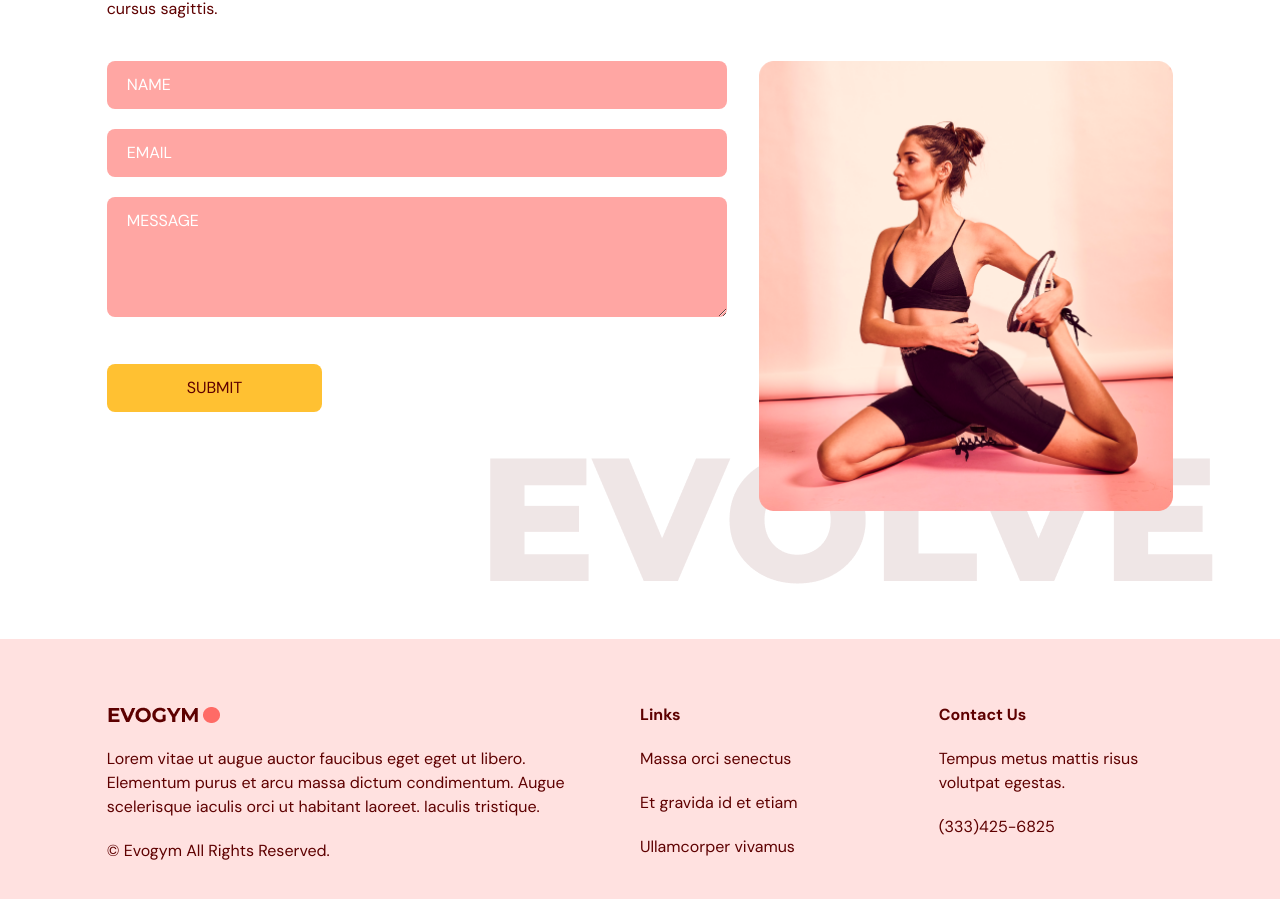
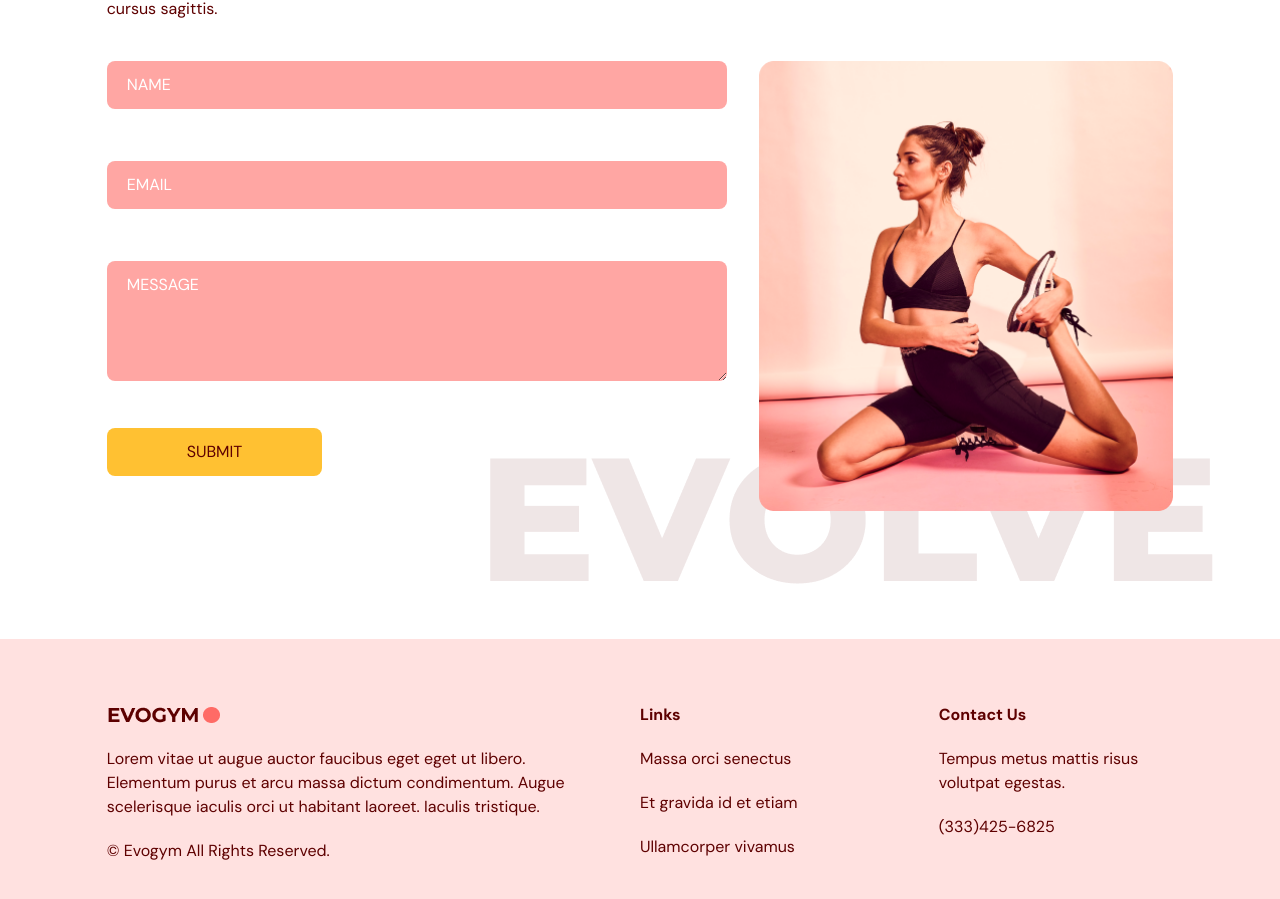
Before and after one commit to schuylermk/gym-typescript, a React (Vite) app: page / in a window 1280 px wide. Shown: the part 3193-4092 px from the top of the page. Built offline with nearby package versions, Linux system fonts and the light colour scheme; the HTML template or start-up script is replaced by a standard one.

Commit message:
Change form input and text styling a bit, add color to tw cfg

```diff
--- a/src/scenes/contactUs/index.tsx
+++ b/src/scenes/contactUs/index.tsx
@@ -82,7 +82,7 @@ const ContactUs = ({ setSelectedPage }: Props) => {
                 })}
               />
               {errors.name && (
-                <p className="mt-1 text-primary-500">
+                <p className="-mt-2 text-primary-700">
                   {errors.name.type === "required" && "This field is required."}
                   {errors.name.type === "maxLength" &&
                     "Max length is 100 char."}
@@ -90,16 +90,16 @@ const ContactUs = ({ setSelectedPage }: Props) => {
               )}
 
               <input
-                className={inputStyles}
+                className={`${inputStyles} mt-8`}
                 type="text"
                 placeholder="EMAIL"
                 {...register("email", {
                   required: true,
                   pattern: /^[A-Z0-9._%+-]+@[A-Z0-9.-]+\.[A-Z]{2,}$/i,
                 })}
-              />
+                />
               {errors.email && (
-                <p className="mt-1 text-primary-500">
+                <p className="-mt-2 text-primary-700">
                   {errors.email.type === "required" &&
                     "This field is required."}
                   {errors.email.type === "pattern" && "Invalid email address."}
@@ -107,7 +107,7 @@ const ContactUs = ({ setSelectedPage }: Props) => {
               )}
 
               <textarea
-                className={inputStyles}
+                className={`${inputStyles} mt-8`}
                 placeholder="MESSAGE"
                 rows={4}
                 cols={50}
@@ -117,7 +117,7 @@ const ContactUs = ({ setSelectedPage }: Props) => {
                 })}
               />
               {errors.message && (
-                <p className="mt-1 text-primary-500">
+                <p className="-mt-2 text-primary-700">
                   {errors.message.type === "required" &&
                     "This field is required."}
                   {errors.message.type === "maxLength" &&
--- a/tailwind.config.cjs
+++ b/tailwind.config.cjs
@@ -11,6 +11,7 @@ module.exports = {
         "primary-100": "#FFE1E0",
         "primary-300": "#FFA6A3",
         "primary-500": "#FF6B66",
+        "primary-700": "#C33029",
         "secondary-400": "#FFCD5B",
         "secondary-500": "#FFC132",
       },
```
